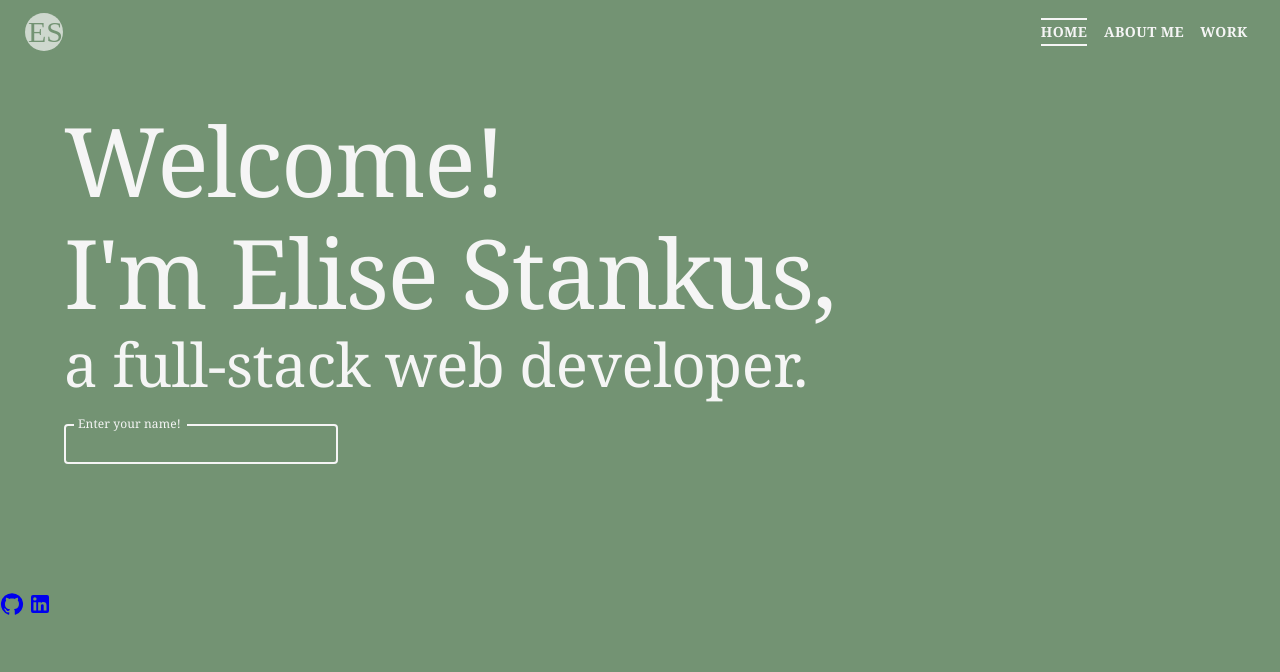
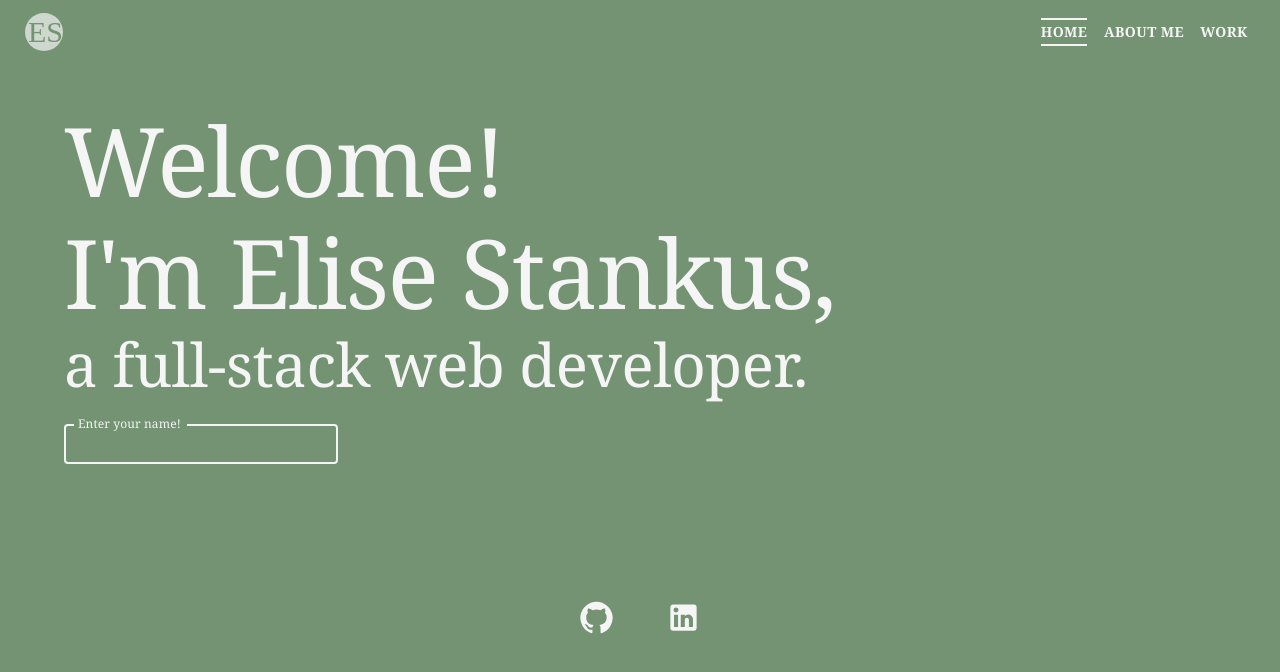
Before and after one commit to elisestankus/elisestankus-portfolio, a React (Vite) app: page / in a window 1280 px wide. Shown: the top 672 px of the page. Built offline with nearby package versions, Linux system fonts and the light colour scheme.

Commit message:
styled footer icons

```diff
--- /dev/null
+++ b/src/components/Footer/Footer.css
@@ -0,0 +1,12 @@
+footer {
+    position: sticky;
+    width: 100%;
+    text-align: center;
+    align-items: center;
+}
+
+a {
+    text-decoration: none;
+    color: whitesmoke;
+    margin-bottom: 0;
+}
--- a/src/components/Footer/Footer.jsx
+++ b/src/components/Footer/Footer.jsx
@@ -2,10 +2,14 @@ import * as React from 'react';
 import GitHubIcon from '@mui/icons-material/GitHub';
 import LinkedInIcon from '@mui/icons-material/LinkedIn';
 
+import './Footer.css'
+
 function Footer(){
     return (
         <footer className='footer'>
-            <a href="https://github.com/elisestankus"><GitHubIcon /></a> <a href="https://linkedin.com/in/elise-stankus-1679b7140"><LinkedInIcon /></a>
+            <div>
+            <a href="https://github.com/elisestankus"><GitHubIcon fontSize='large' sx={{mx: 3, my: 1}}/></a> <a href="https://linkedin.com/in/elise-stankus-1679b7140"><LinkedInIcon fontSize='large' sx={{mx: 3, my: 1}}/></a>
+            </div>
         </footer>
     )
 }
```
